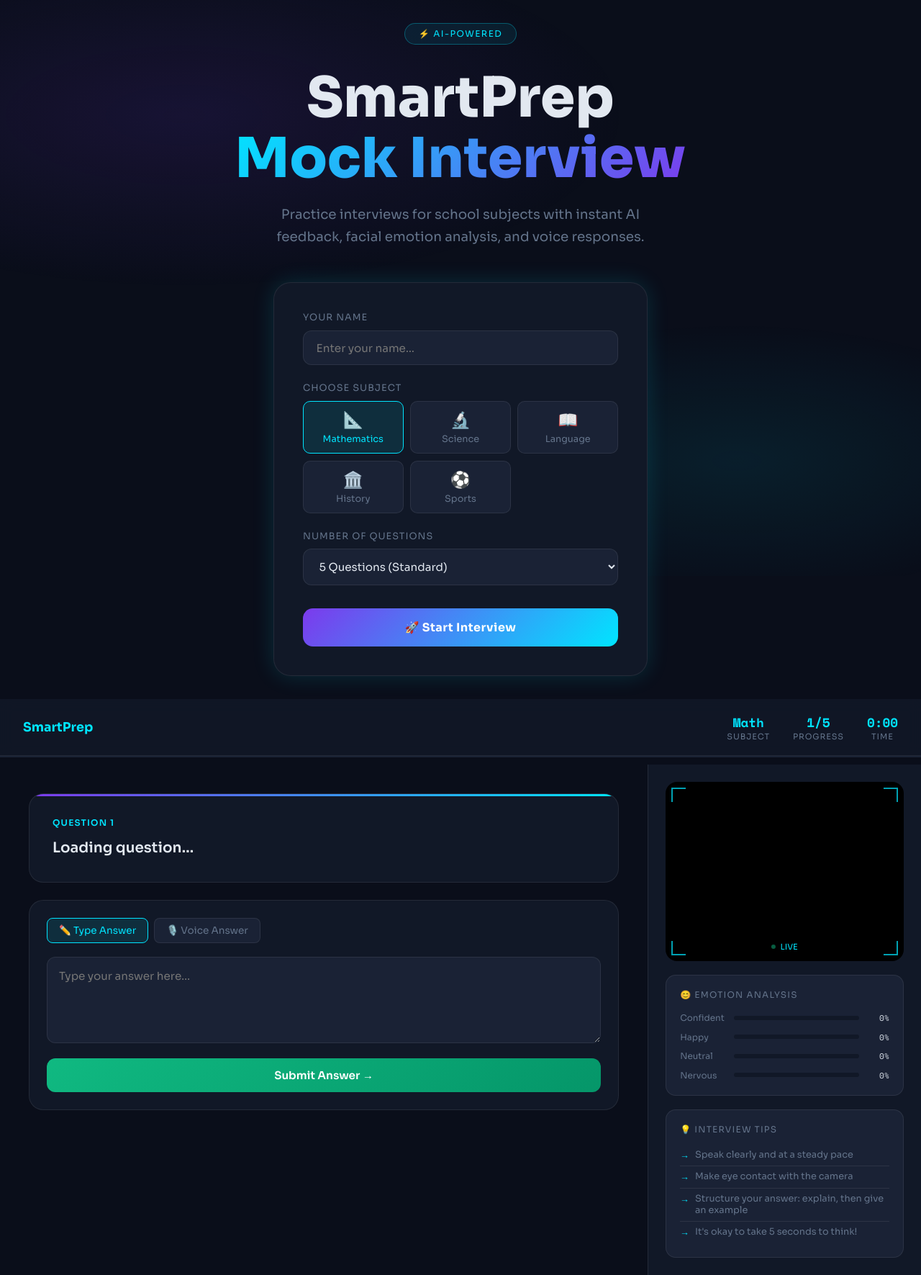
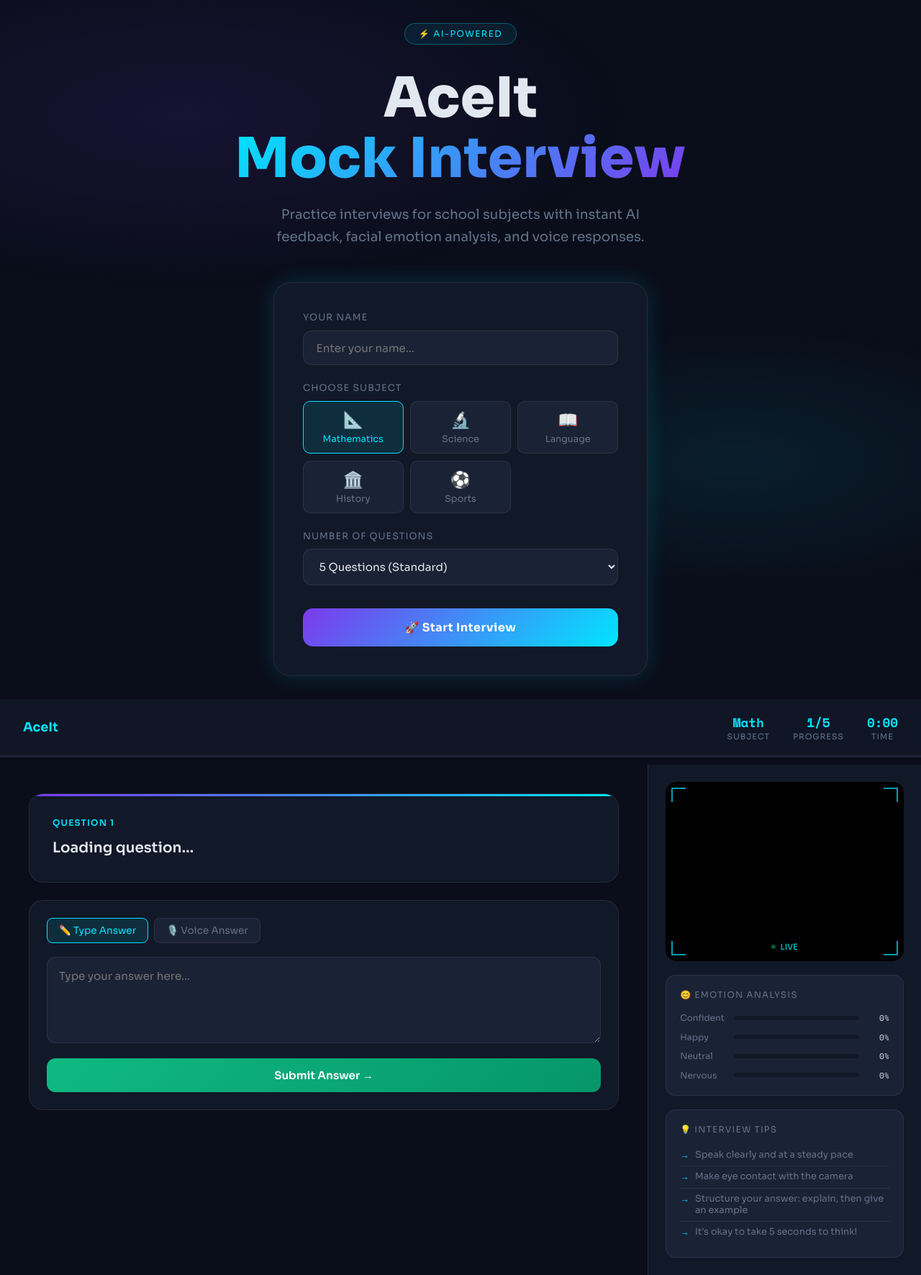
Before and after one commit to anandhu-das/smart-interview, a Flask app: page / in a window 1280 px wide. Shown: the whole page at 72% size. Run offline with Flask 3, Linux system fonts and the light colour scheme.

Commit message:
Rename SmartPrep to AceIt in index.html

```diff
--- a/templates/index.html
+++ b/templates/index.html
@@ -3,7 +3,7 @@
 <head>
 <meta charset="UTF-8">
 <meta name="viewport" content="width=device-width, initial-scale=1.0">
-<title>SmartPrep — AI Mock Interview</title>
+<title>AceIt — AI Mock Interview</title>
 <link href="https://fonts.googleapis.com/css2?family=Sora:wght@300;400;600;700;800&family=Space+Mono:wght@400;700&display=swap" rel="stylesheet">
 <style>
   :root {
@@ -713,7 +713,7 @@
 ══════════════════════════════════════════ -->
 <div id="welcome" class="screen active">
   <div class="logo-badge">⚡ AI-Powered</div>
-  <h1 class="hero-title">SmartPrep<br><span>Mock Interview</span></h1>
+  <h1 class="hero-title">AceIt<br><span>Mock Interview</span></h1>
   <p class="hero-sub">Practice interviews for school subjects with instant AI feedback, facial emotion analysis, and voice responses.</p>
 
   <div class="setup-card">
@@ -762,7 +762,7 @@
 <div id="interview" class="screen">
   <!-- Header -->
   <header class="interview-header">
-    <div class="header-brand">SmartPrep</div>
+    <div class="header-brand">AceIt</div>
     <div class="header-info">
       <div class="header-stat">
         <div class="val" id="h-subject">Math</div>
@@ -1125,12 +1125,73 @@ function startTimer() {
 
 // ── Webcam ─────────────────────────────────────────────────────────────────────
 async function startWebcam() {
+  const camContainer = document.querySelector('.cam-container');
+  const video = document.getElementById('webcam');
+  const camStatus = document.querySelector('.cam-status');
+
+  // Check if mediaDevices API exists
+  if (!navigator.mediaDevices || !navigator.mediaDevices.getUserMedia) {
+    showCamError(camContainer, '⚠️ Camera API not supported in this browser.<br>Please use Chrome or Firefox.');
+    return;
+  }
+
   try {
-    const stream = await navigator.mediaDevices.getUserMedia({ video:true, audio:false });
-    document.getElementById('webcam').srcObject = stream;
+    const stream = await navigator.mediaDevices.getUserMedia({ video: true, audio: false });
+    video.srcObject = stream;
+    video.style.display = 'block';
+    camStatus.innerHTML = '<div class="cam-dot"></div>LIVE';
+    camStatus.style.color = 'var(--accent3)';
   } catch(e) {
-    console.log('Webcam not available:', e);
+    console.warn('Webcam error:', e.name, e.message);
+
+    if (e.name === 'NotAllowedError' || e.name === 'PermissionDeniedError') {
+      showCamError(camContainer,
+        '🔒 Camera permission denied.<br><small>Click the 🔒 icon in your browser address bar → Allow Camera → Refresh the page.</small>');
+    } else if (e.name === 'NotFoundError' || e.name === 'DevicesNotFoundError') {
+      showCamError(camContainer,
+        '📷 No camera found.<br><small>Please connect a webcam and refresh.</small>');
+    } else if (e.name === 'NotReadableError') {
+      showCamError(camContainer,
+        '⚠️ Camera is in use by another app.<br><small>Close Zoom, Teams, or other apps using the camera.</small>');
+    } else {
+      showCamError(camContainer,
+        '⚠️ Camera unavailable.<br><small>The interview will still work — emotion analysis will be simulated.</small>');
+    }
   }
+}
+
+function showCamError(container, message) {
+  const video = document.getElementById('webcam');
+  video.style.display = 'none';
+  document.querySelector('.cam-status').style.display = 'none';
+
+  // Remove existing error if any
+  const existing = container.querySelector('.cam-error-msg');
+  if (existing) existing.remove();
+
+  const errDiv = document.createElement('div');
+  errDiv.className = 'cam-error-msg';
+  errDiv.style.cssText = `
+    position:absolute; inset:0;
+    display:flex; flex-direction:column;
+    align-items:center; justify-content:center;
+    text-align:center; padding:1.2rem;
+    background: #0a0e1a;
+    color: var(--text-muted);
+    font-size: .8rem;
+    line-height: 1.6;
+  `;
+  errDiv.innerHTML = `
+    <span style="font-size:2.5rem;margin-bottom:.8rem">📷</span>
+    <span>${message}</span>
+    <button onclick="startWebcam()" style="
+      margin-top:1rem; padding:.4rem 1rem;
+      background:rgba(0,229,255,0.1); border:1px solid var(--accent);
+      border-radius:8px; color:var(--accent); cursor:pointer;
+      font-size:.75rem; font-family:'Sora',sans-serif;
+    ">🔄 Retry Camera</button>
+  `;
+  container.appendChild(errDiv);
 }
 
 // ── Emotion simulation (visual only) ─────────────────────────────────────────
@@ -1266,11 +1327,11 @@ function getGradeColor(g) {
   return '#ef4444';
 }
 
-function restart() {
-  clearInterval(timerInterval);
-  clearInterval(emotionInterval);
-  switchScreen('welcome');
-}
+  function restart() {
+    clearInterval(timerInterval);
+    clearInterval(emotionInterval);
+    switchScreen('welcome');
+  }
 </script>
 </body>
 </html>
```
